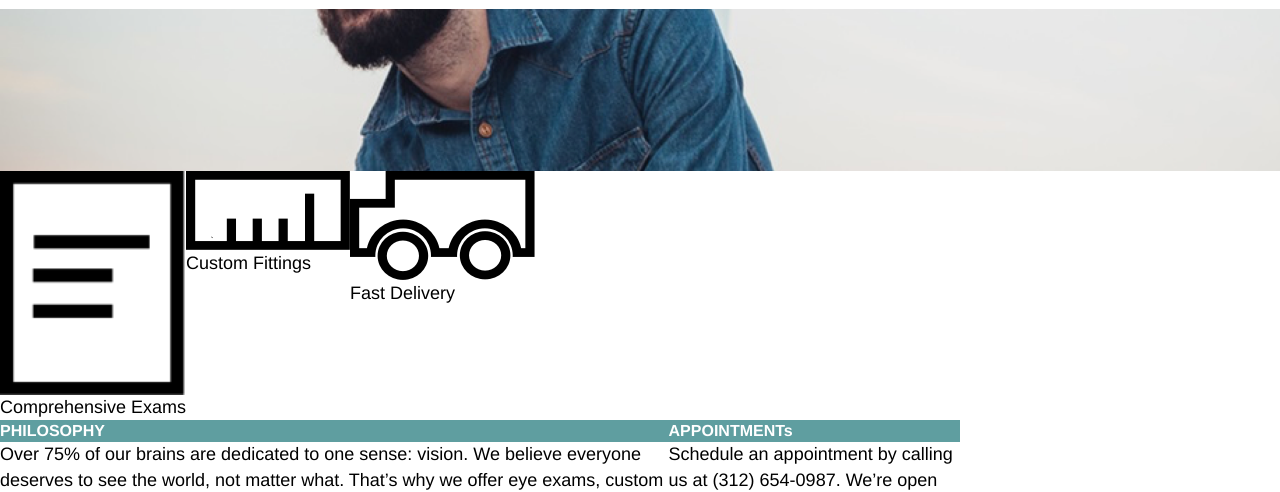
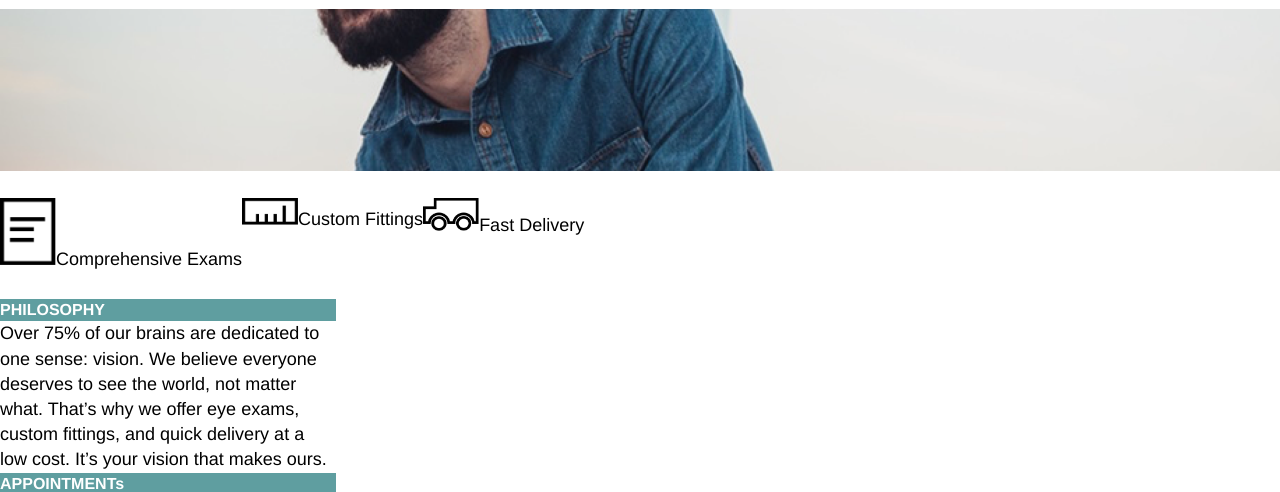
Before and after one commit to MenasheKoren/optics, a plain HTML site: page index.html in a window 1280 px wide. Shown: the part 309-801 px from the top of the page. Drawn offline with Linux system fonts and the light colour scheme.

Commit message:
Add class tags

```diff
--- a/index.html
+++ b/index.html
@@ -44,7 +44,7 @@
 
     </header>
     <main class="container">
-      <div>
+      <div class="icons">
         <ul>
           <li>
             <img src="resources/images/paper-icon.png" alt="Paper icon">Comprehensive Exams</li>
@@ -57,7 +57,7 @@
 
         </ul>
       </div>
-      <div>
+      <div class="graphs">
         <ul>
           <li>
             <h2>PHILOSOPHY</h2>
--- a/resources/css/style.css
+++ b/resources/css/style.css
@@ -27,8 +27,8 @@ header {
   height           : 30rem;
   margin           : 0;
   background-image : url("../images/glasses-bg.png");
+  background-repeat: no-repeat;
   background-size  : cover;
-  background-repeat: no-repeat;
   font-size        : 1rem;
   flex-direction   : column;
 }
@@ -84,13 +84,32 @@ main {
 }
 
 main ul {
-  display: flex;
+  display  : inline-flex;
+  flex-flow: row wrap;
+  width    : 100%;
 }
 
-main li {
-  display       : flex;
-  flex-direction: column;
+.icons {
+  display        : flex;
+  flex-flow      : column nowrap;
+  justify-content: center;
+  align-items    : center;
+  height         : 8rem;
 }
+
+.icons img {
+  width : 3.5rem;
+  height: auto;
+}
+
+.graphs {
+  display        : flex;
+  flex-flow      : row wrap;
+  justify-content: center;
+  width          : 35%;
+}
+
+.graphs h2 {}
 
 footer {
   display         : flex;
```
